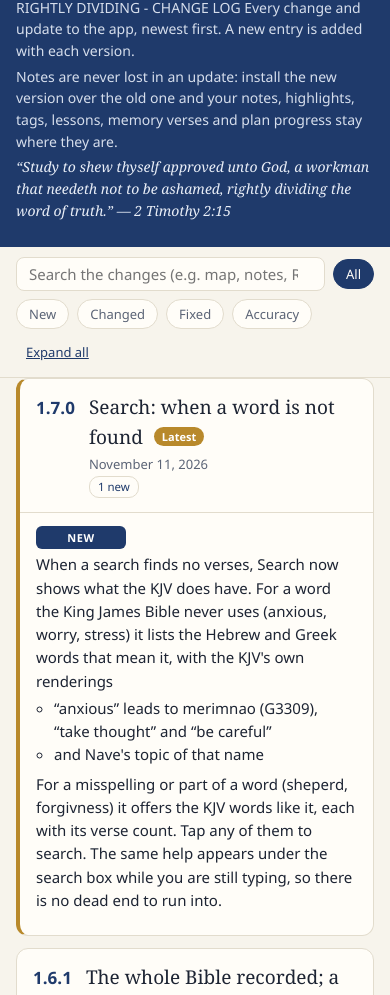
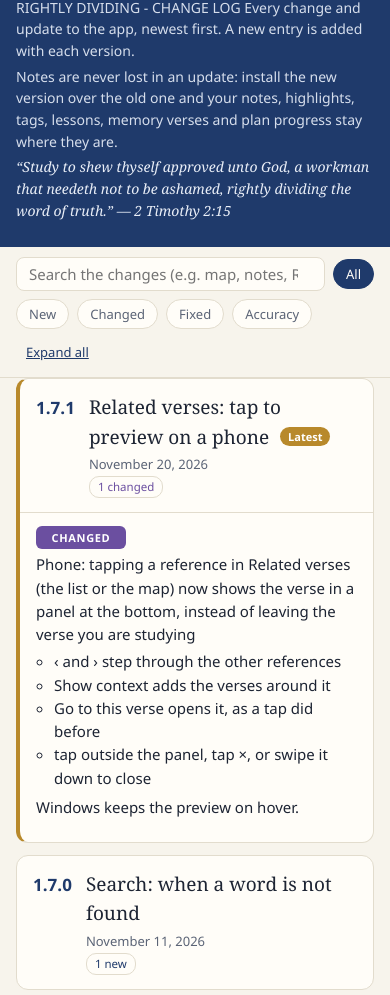
Before and after one commit to cmundell/rightly-dividing-fmnrj8, a plain HTML site: page CHANGELOG.html in a window 390 px wide. Shown: the part 105-1100 px from the top of the page. Drawn offline with Linux system fonts and the light colour scheme.

Commit message:
Rightly Dividing 1.7.1: Related verses — tap to preview on a phone
Co-Authored-By: Claude Opus 5.5 <noreply@anthropic.com>
Claude-Session: https://claude.ai/code/session_01Q745QoQnpJZ94K6cLyVB67

```diff
--- a/CHANGELOG.html
+++ b/CHANGELOG.html
@@ -72,8 +72,13 @@
   <button class="btn" id="toggle">Expand all</button>
 </div></div>
 <main class="wrap">
-  <details class="ver" id="v1.7.0" open>
-    <summary><span class="vnum">1.7.0</span><span class="vtitle">Search: when a word is not found <span class="latest">Latest</span></span>
+  <details class="ver" id="v1.7.1" open>
+    <summary><span class="vnum">1.7.1</span><span class="vtitle">Related verses: tap to preview on a phone <span class="latest">Latest</span></span>
+      <span class="vmeta">November 20, 2026</span><span class="vtags"><span class="pill p-change">1 changed</span></span></summary>
+    <ul class="items"><li class="it t-change"><span class="tag tag-change">Changed</span><div>Phone: tapping a reference in Related verses (the list or the map) now shows the verse in a panel at the bottom, instead of leaving the verse you are studying<ul><li>‹ and › step through the other references</li><li>Show context adds the verses around it</li><li>Go to this verse opens it, as a tap did before</li><li>tap outside the panel, tap ×, or swipe it down to close</li></ul><p>Windows keeps the preview on hover.</p></div></li></ul>
+  </details>
+  <details class="ver" id="v1.7.0">
+    <summary><span class="vnum">1.7.0</span><span class="vtitle">Search: when a word is not found</span>
       <span class="vmeta">November 11, 2026</span><span class="vtags"><span class="pill p-new">1 new</span></span></summary>
     <ul class="items"><li class="it t-new"><span class="tag tag-new">New</span><div>When a search finds no verses, Search now shows what the KJV does have. For a word the King James Bible never uses (anxious, worry, stress) it lists the Hebrew and Greek words that mean it, with the KJV&#x27;s own renderings<ul><li>“anxious” leads to merimnao (G3309), “take thought” and “be careful”</li><li>and Nave&#x27;s topic of that name</li></ul><p>For a misspelling or part of a word (sheperd, forgivness) it offers the KJV words like it, each with its verse count. Tap any of them to search. The same help appears under the search box while you are still typing, so there is no dead end to run into.</p></div></li></ul>
   </details>
--- a/sw.js
+++ b/sw.js
@@ -1,6 +1,6 @@
 'use strict';
 // Keeps Rightly Dividing working offline. The cache name changes with every release.
-const CACHE = 'sts-1.7.0-61a352c94b';
+const CACHE = 'sts-1.7.1-54a3fa9c1a';
 const SHELL = ["./", "CHANGELOG.html", "data/basemap.json", "data/brand-bg.jpg", "data/gospel.json", "data/journeys.json", "data/landmarks.json", "data/phrases.json", "data/relief.jpg", "data/tidwell.json", "data/votd.json", "features.js", "home.js", "icon-180.png", "icon-192.png", "icon-512.png", "index.html", "lib/cjs-shim.js", "lib/db.js", "lib/docx.js", "lib/jszip.min.js", "lib/sql-wasm-browser.js", "lib/sql-wasm-browser.wasm", "listen.js", "manifest.webmanifest", "maps.js", "reader.js", "refparse.js", "robots.txt", "study.js", "styles.css", "tools.js", "tsk-web.js", "walk.js", "web.css", "web.js"];
 self.addEventListener('install', (e) => {
   e.waitUntil(caches.open(CACHE).then((c) => c.addAll(SHELL)).then(() => self.skipWaiting()));
--- a/tsk-web.js
+++ b/tsk-web.js
@@ -5,7 +5,7 @@
 /* global initSqlJs, TskDb, JSZip, wRun, wPara, HL_FILL */
 
 (() => {
-  const VERSION = '1.7.0';
+  const VERSION = '1.7.1';
   const USER_KEYS = ['bookmarks', 'notes', 'settings', 'last', 'highlights', 'hlGroups', 'tags', 'trail', 'lessons', 'plan', 'memory', 'pins', 'readlog', 'journal', 'prayers', 'walk'];
 
   // ---------------------------------------------------------------- loading screen
```
